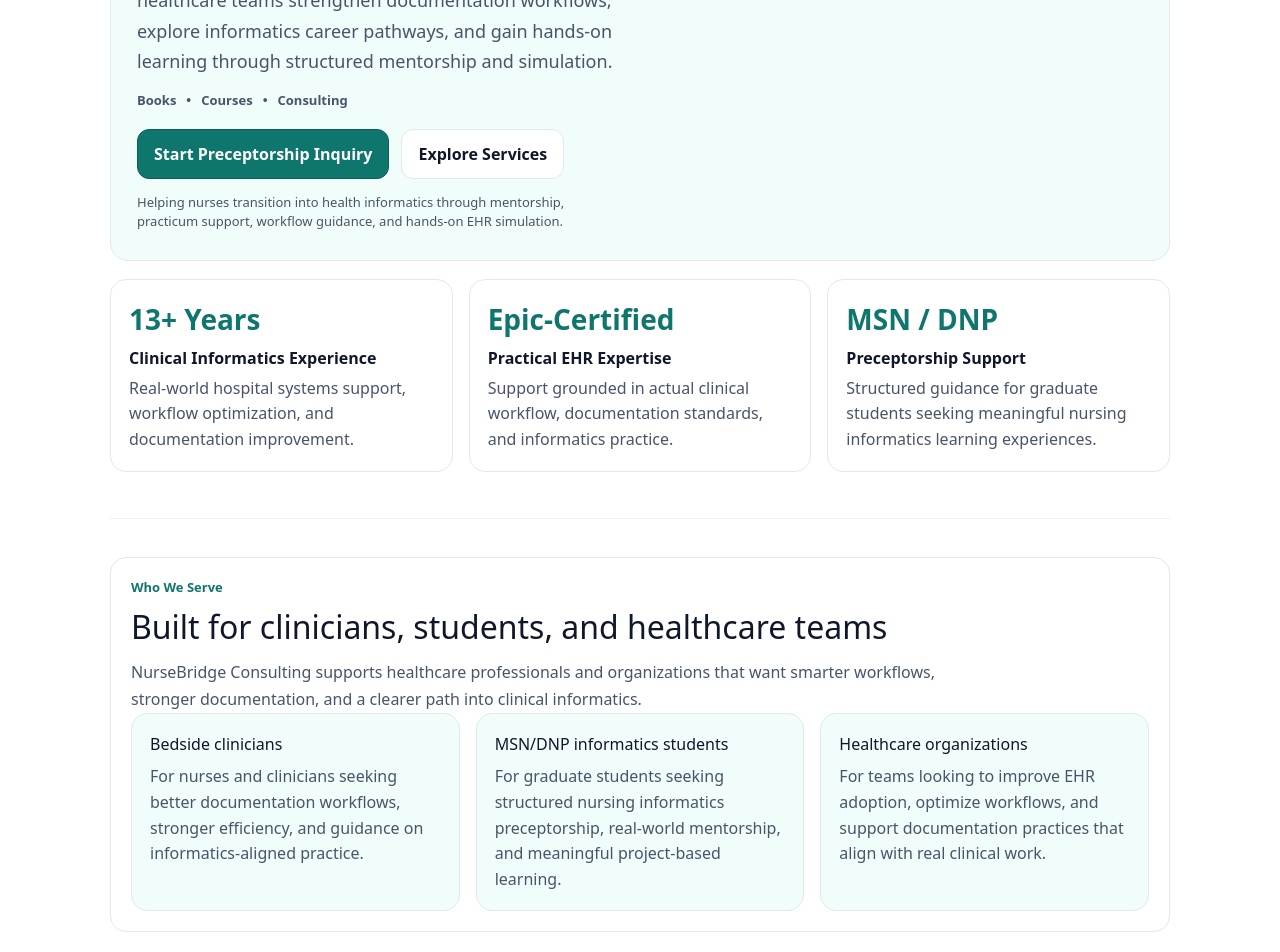
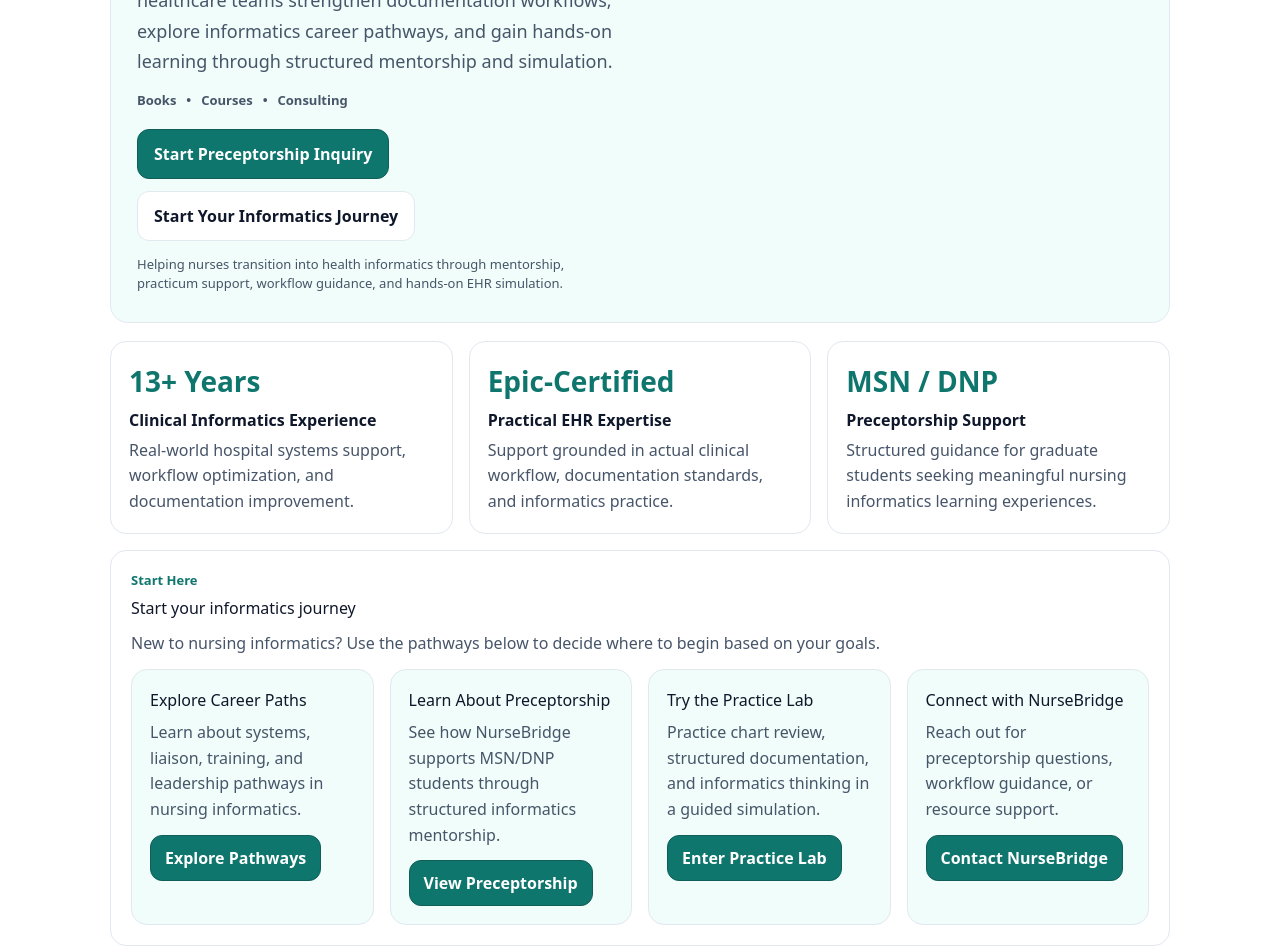
Before and after one commit to bamao33-hub/nursebridge-web, a Next.js app: page / in a window 1280 px wide. Shown: the part 700-1652 px from the top of the page. Built offline with nearby package versions, Linux system fonts and the light colour scheme.

Commit message:
Update page.tsx

```diff
--- a/app/page.tsx
+++ b/app/page.tsx
@@ -217,9 +217,10 @@ export default function Home() {
                 <Link href="/preceptorship" style={{ ...primaryButtonStyle, padding: "12px 16px" }}>
                   Start Preceptorship Inquiry
                 </Link>
-                <a href="#services" style={{ ...secondaryButtonStyle, padding: "12px 16px" }}>
-                  Explore Services
-                </a>
+                <a href="#start-here" style={{ ...secondaryButtonStyle, padding: "12px 16px" }}>
+  Start Your Informatics Journey
+</a>
+
               </div>
 
               <div style={{ marginTop: 14, color: MUTED, fontSize: 13 }}>
@@ -275,6 +276,74 @@ export default function Home() {
             </div>
           </div>
         </section>
+{/* Start Here */}
+<section id="start-here" style={{ scrollMarginTop: 90, paddingTop: 8, paddingBottom: 8 }}>
+  <div
+    style={{
+      border: `1px solid ${BORDER}`,
+      borderRadius: 16,
+      padding: 20,
+      backgroundColor: "white",
+    }}
+  >
+    <div style={{ color: TEAL, fontWeight: 800, fontSize: 13, marginBottom: 6 }}>
+      Start Here
+    </div>
+    <h2 style={{ margin: "0 0 10px 0" }}>Start your informatics journey</h2>
+    <p style={{ marginTop: 0, color: MUTED, lineHeight: 1.7, maxWidth: 820 }}>
+      New to nursing informatics? Use the pathways below to decide where to begin based on your goals.
+    </p>
+
+    <div
+      style={{
+        display: "grid",
+        gridTemplateColumns: "repeat(auto-fit, minmax(220px, 1fr))",
+        gap: 16,
+        marginTop: 12,
+      }}
+    >
+      <div style={softCardStyle}>
+        <h3 style={{ margin: "0 0 8px 0" }}>Explore Career Paths</h3>
+        <p style={{ margin: "0 0 12px 0", color: MUTED, lineHeight: 1.6 }}>
+          Learn about systems, liaison, training, and leadership pathways in nursing informatics.
+        </p>
+        <a href="#pathways" style={primaryButtonStyle}>
+          Explore Pathways
+        </a>
+      </div>
+
+      <div style={softCardStyle}>
+        <h3 style={{ margin: "0 0 8px 0" }}>Learn About Preceptorship</h3>
+        <p style={{ margin: "0 0 12px 0", color: MUTED, lineHeight: 1.6 }}>
+          See how NurseBridge supports MSN/DNP students through structured informatics mentorship.
+        </p>
+        <a href="#preceptorship-process" style={primaryButtonStyle}>
+          View Preceptorship
+        </a>
+      </div>
+
+      <div style={softCardStyle}>
+        <h3 style={{ margin: "0 0 8px 0" }}>Try the Practice Lab</h3>
+        <p style={{ margin: "0 0 12px 0", color: MUTED, lineHeight: 1.6 }}>
+          Practice chart review, structured documentation, and informatics thinking in a guided simulation.
+        </p>
+        <Link href="/practice-lab" style={primaryButtonStyle}>
+          Enter Practice Lab
+        </Link>
+      </div>
+
+      <div style={softCardStyle}>
+        <h3 style={{ margin: "0 0 8px 0" }}>Connect with NurseBridge</h3>
+        <p style={{ margin: "0 0 12px 0", color: MUTED, lineHeight: 1.6 }}>
+          Reach out for preceptorship questions, workflow guidance, or resource support.
+        </p>
+        <a href="#contact" style={primaryButtonStyle}>
+          Contact NurseBridge
+        </a>
+      </div>
+    </div>
+  </div>
+</section>
 
         <SectionDivider />
 
@@ -388,11 +457,67 @@ export default function Home() {
             </div>
           </div>
         </section>
+{/* What You'll Learn */}
+<section style={{ paddingTop: 8, paddingBottom: 8 }}>
+  <div
+    style={{
+      border: `1px solid ${BORDER}`,
+      borderRadius: 16,
+      padding: 20,
+      backgroundColor: "white",
+    }}
+  >
+    <div style={{ color: TEAL, fontWeight: 800, fontSize: 13, marginBottom: 6 }}>
+      Student Outcomes
+    </div>
+    <h2 style={{ margin: "0 0 10px 0" }}>What you’ll learn through NurseBridge</h2>
+    <p style={{ marginTop: 0, color: MUTED, lineHeight: 1.7, maxWidth: 820 }}>
+      Whether you are exploring informatics for the first time or completing a graduate practicum,
+      NurseBridge is designed to help you build practical, transferable skills.
+    </p>
 
+    <div
+      style={{
+        display: "grid",
+        gridTemplateColumns: "repeat(auto-fit, minmax(220px, 1fr))",
+        gap: 16,
+        marginTop: 12,
+      }}
+    >
+      <div style={cardStyle}>
+        <div style={{ fontWeight: 800, marginBottom: 8 }}>Workflow Analysis</div>
+        <div style={{ color: MUTED, lineHeight: 1.6 }}>
+          Learn how to identify workflow gaps, reduce friction, and connect documentation to clinical operations.
+        </div>
+      </div>
+
+      <div style={cardStyle}>
+        <div style={{ fontWeight: 800, marginBottom: 8 }}>Structured Documentation Thinking</div>
+        <div style={{ color: MUTED, lineHeight: 1.6 }}>
+          Practice how structured charting supports patient safety, compliance, trending, and communication.
+        </div>
+      </div>
+
+      <div style={cardStyle}>
+        <div style={{ fontWeight: 800, marginBottom: 8 }}>EHR Confidence</div>
+        <div style={{ color: MUTED, lineHeight: 1.6 }}>
+          Build comfort with chart review, flowsheet logic, orders, MAR follow-up, and documentation workflows.
+        </div>
+      </div>
+
+      <div style={cardStyle}>
+        <div style={{ fontWeight: 800, marginBottom: 8 }}>Career Exposure</div>
+        <div style={{ color: MUTED, lineHeight: 1.6 }}>
+          Explore multiple informatics pathways including technical, liaison, training, and leadership roles.
+        </div>
+      </div>
+    </div>
+  </div>
+</section>
         <SectionDivider />
 
-        {/* Informatics pathways */}
-        <section>
+       {/* Informatics pathways */}
+<section id="pathways" style={{ scrollMarginTop: 90 }}>
           <div
             style={{
               border: `1px solid ${BORDER}`,
@@ -509,7 +634,7 @@ export default function Home() {
         <SectionDivider />
 
         {/* Preceptorship process */}
-        <section>
+<section id="preceptorship-process" style={{ scrollMarginTop: 90 }}>
           <div
             style={{
               border: `1px solid ${BORDER}`,
```
